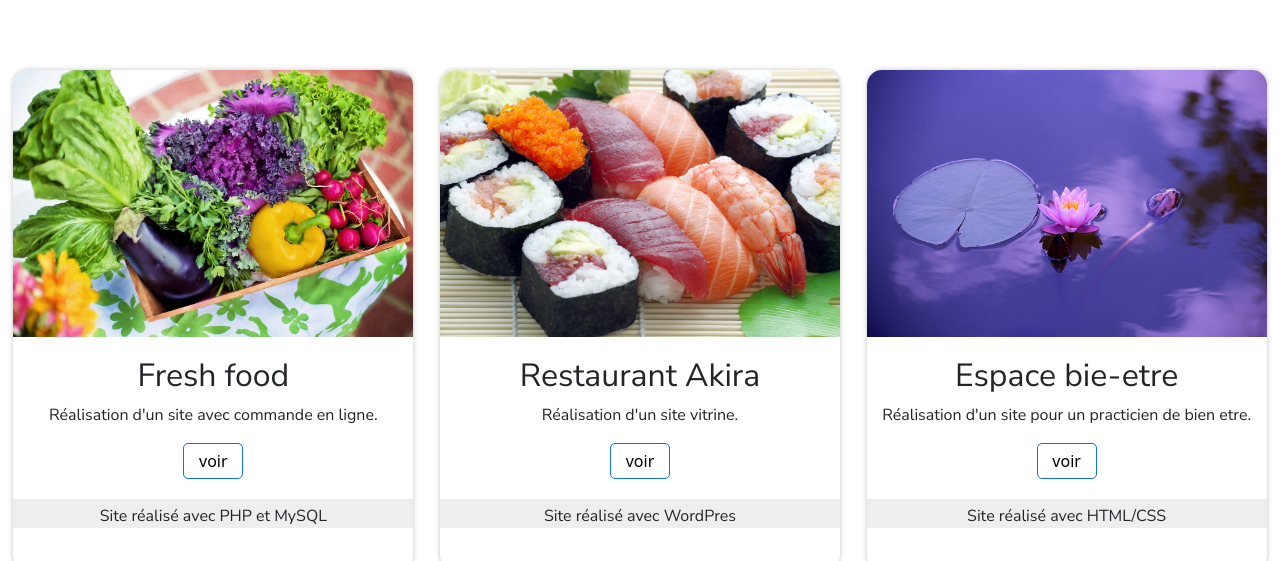
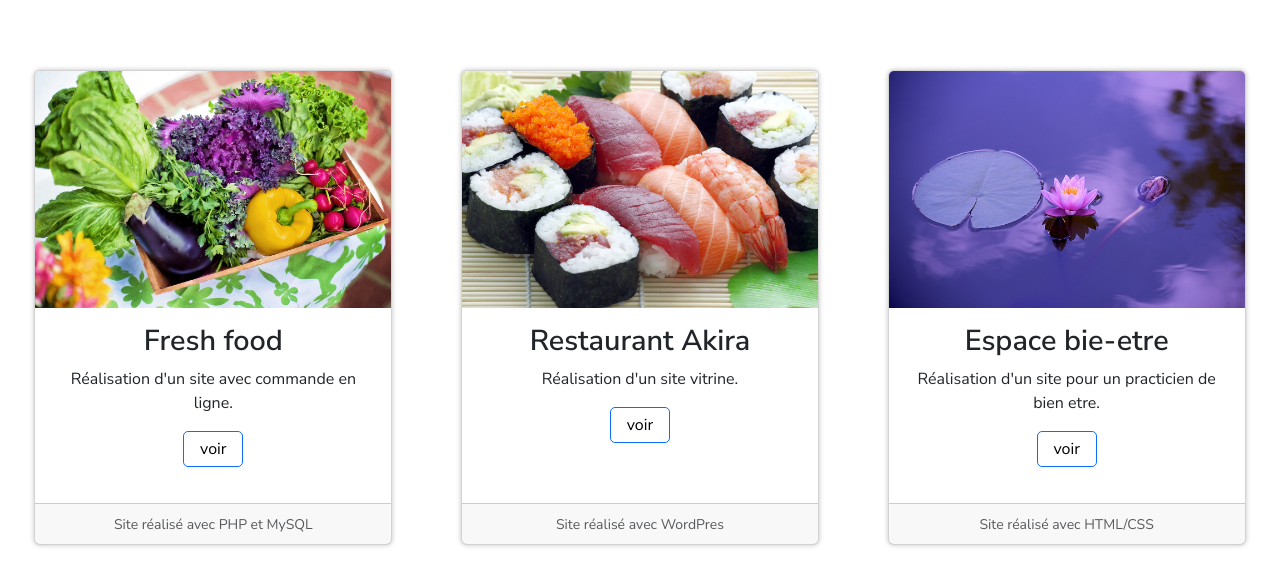
Before and after one commit to Hans-Hybani/JohnDoeCV, a React (Create React App) app: page /realisation in a window 1280 px wide. Shown: the part 391-952 px from the top of the page. Built offline with nearby package versions, Linux system fonts and the light colour scheme.

Commit message:
Beta du site presque fini, ajout du fontAwesome ainsi que la finalisation des autres pages

```diff
--- a/src/pages/realisation.js
+++ b/src/pages/realisation.js
@@ -4,7 +4,8 @@ import sky from '../assets/sky.png';
 import vegetables from '../assets/vegetables.jpg';
 import sushi from '../assets/sushi.jpg';
 import lotus from '../assets/lotus.jpg';
-// import Button from "../components/button";
+import Card from 'react-bootstrap/Card';
+
 
 
 
@@ -20,36 +21,47 @@ function Realisation() {
                                 <hr></hr>
                         </div>
                         <div className="realisation__bloc">
-                                <div className="realisation__bloc__gauche realisation">
-                                        <img src={vegetables} alt="légume"/>
-                                        <div className="realisation__text">
-                                                <h2>Fresh food</h2>
-                                                <p>Réalisation d'un site avec commande en ligne.</p>
+                                <Card className="card">
+                                        <Card.Img variant="top" src={vegetables} />
+                                        <Card.Body className="card__body">
+                                        <Card.Title className="card__title">Fresh food</Card.Title>
+                                                <Card.Text>
+                                                        Réalisation d'un site avec commande en ligne.
+                                                </Card.Text>
                                                 <button type="button" className="buttonRealiation">voir</button>
-                                        </div>
-                                        <p className="basDiv">Site réalisé avec PHP et MySQL</p>
-                                </div>
-                                <div className="realisation__bloc__milieu realisation">
-                                        <img src={sushi} alt="sushi"/>
-                                        <div className="realisation__text">
-                                                <h2>Restaurant Akira</h2>
-                                                <p>Réalisation d'un site vitrine.</p>
+                                        </Card.Body>
+                                        <Card.Footer>
+                                                <small className="text-muted">Site réalisé avec PHP et MySQL</small>
+                                        </Card.Footer>
+                                </Card>
+                                <Card className="card">
+                                        <Card.Img variant="top" src={sushi} />
+                                        <Card.Body className="card__body">
+                                        <Card.Title className="card__title">Restaurant Akira</Card.Title>
+                                                <Card.Text>
+                                                        Réalisation d'un site vitrine.
+                                                </Card.Text>
                                                 <button type="button" className="buttonRealiation">voir</button>
-                                        </div>
-                                        <p className="basDiv">Site réalisé avec WordPres</p>
-                                </div>
-                                <div className="realisation__bloc__droite realisation">
-                                        <img src={lotus} alt="zen"/>
-                                        <div className="realisation__text">
-                                                <h2>Espace bie-etre</h2>
-                                                <p>Réalisation d'un site pour un practicien de bien etre.</p>
+                                        </Card.Body>
+                                        <Card.Footer>
+                                                <small className="text-muted">Site réalisé avec WordPres</small>
+                                        </Card.Footer>
+                                </Card>
+                                <Card className="card">
+                                        <Card.Img variant="top" src={lotus} />
+                                        <Card.Body className="card__body">
+                                        <Card.Title className="card__title">Espace bie-etre</Card.Title>
+                                                <Card.Text>
+                                                        Réalisation d'un site pour un practicien de bien etre.
+                                                </Card.Text>
                                                 <button type="button" className="buttonRealiation">voir</button>
-                                        </div>
-                                        <p className="basDiv">Site réalisé avec HTML/CSS</p>
-                                </div>
+                                        </Card.Body>
+                                        <Card.Footer>
+                                                <small className="text-muted">Site réalisé avec HTML/CSS</small>
+                                        </Card.Footer>
+                                </Card>
                         </div>
                 </div>
-
         )
 }
 
--- a/src/styles/realisation.css
+++ b/src/styles/realisation.css
@@ -1,3 +1,6 @@
+.card{
+        text-align: center;
+}
 .realisation__bloc{
         width: 100%;
         display: flex;
@@ -5,19 +8,6 @@
         flex-wrap: wrap;
         margin-top: 60px;
         margin-bottom: 60px;
-}
-.realisation{
-        text-align: center;
-        border-radius: 15px;
-        box-shadow: 0 0 5px 0 rgba(0, 0, 0, 0.248);
-        overflow: hidden;
-        width: 400px;
-        height: 500px;
-}
-.realisation img{
-        width: 400px;
-        margin-bottom: 20px;
-        object-fit: cover;
 }
 .buttonRealiation{
         background-color: #ffffff00;
@@ -27,10 +17,6 @@
         border-radius: 5px;
         margin-bottom: 20px;
 }
-.basDiv{
-        background-color: #EEE;
-        padding-top: 5px;
-}
 @media screen and (max-width: 1128px){
         .realisation__bloc{
                 gap: 30px;
```
